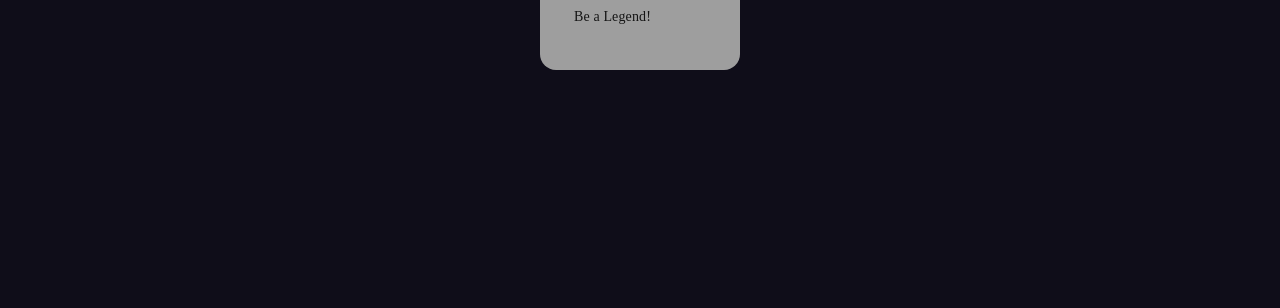
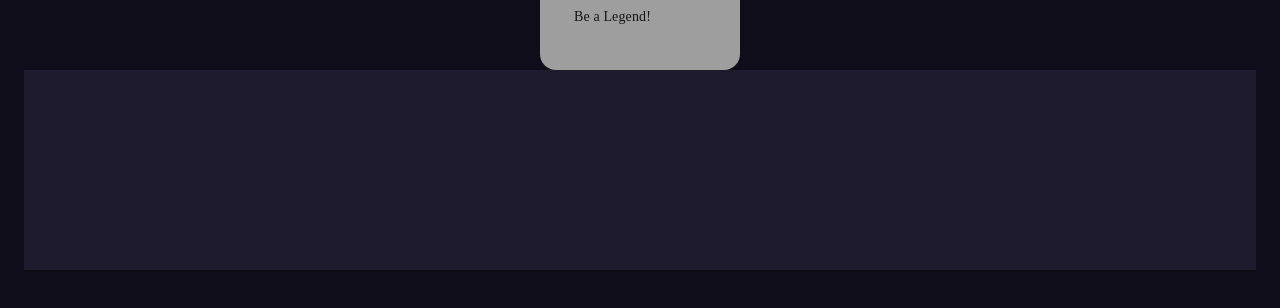
Before and after one commit to shahhulya/Online_Bookshop, a React (Create React App) app: page / in a window 1280 px wide. Shown: the part 344-652 px from the top of the page. Built offline with nearby package versions, Linux system fonts and the light colour scheme; grey boxes are pictures that could not be loaded; the HTML template or start-up script is replaced by a standard one.

Commit message:
added footer

```diff
--- /dev/null
+++ b/db.json
@@ -0,0 +1,19 @@
+{
+  "posts": [
+    {
+      "id": 1,
+      "title": "json-server",
+      "author": "typicode"
+    }
+  ],
+  "comments": [
+    {
+      "id": 1,
+      "body": "some comment",
+      "postId": 1
+    }
+  ],
+  "profile": {
+    "name": "typicode"
+  }
+}
--- a/package.json
+++ b/package.json
@@ -27,7 +27,8 @@
     "start": "react-scripts start",
     "build": "react-scripts build",
     "test": "react-scripts test",
-    "eject": "react-scripts eject"
+    "eject": "react-scripts eject",
+    "server": "json-server db.json --port 8000"
   },
   "eslintConfig": {
     "extends": [
--- a/src/Routes.js
+++ b/src/Routes.js
@@ -1,6 +1,6 @@
 import React from "react";
 import { BrowserRouter as Router, Switch, Route } from "react-router-dom";
-import MainPage from "./Views/ManePage.js";
+import MainPage from "./Views/MainPage.js";
 
 export default function Routes() {
   return (
--- a/src/Views/ManePage.js/index.js
+++ b/src/Views/MainPage.js/index.js
@@ -3,13 +3,14 @@ import Card from "../../components/Card";
 import HeroSlider from "../../components/HeroSlider";
 import ItemsSlider from "../../components/ItemsSlider";
 import MainLayout from "../../Layouts/MainLayout";
-
+import Footer from "../../components/Footer/Footer";
 export default function MainPage() {
   return (
     <MainLayout>
       <HeroSlider />
       {/* <ItemsSlider /> */}
       <Card />
+      <Footer />
     </MainLayout>
   );
 }
--- /dev/null
+++ b/src/components/Footer/Footer.js
@@ -0,0 +1,6 @@
+import React from "react";
+import classes from "../Footer/footer.module.css";
+
+export default function Footer() {
+  return <div className={classes.footer_wrapper}></div>;
+}
--- /dev/null
+++ b/src/components/Footer/footer.module.css
@@ -0,0 +1,5 @@
+.footer_wrapper {
+  width: 100%;
+  height: 200px;
+  background-color: rgb(31, 27, 46);
+}
```
